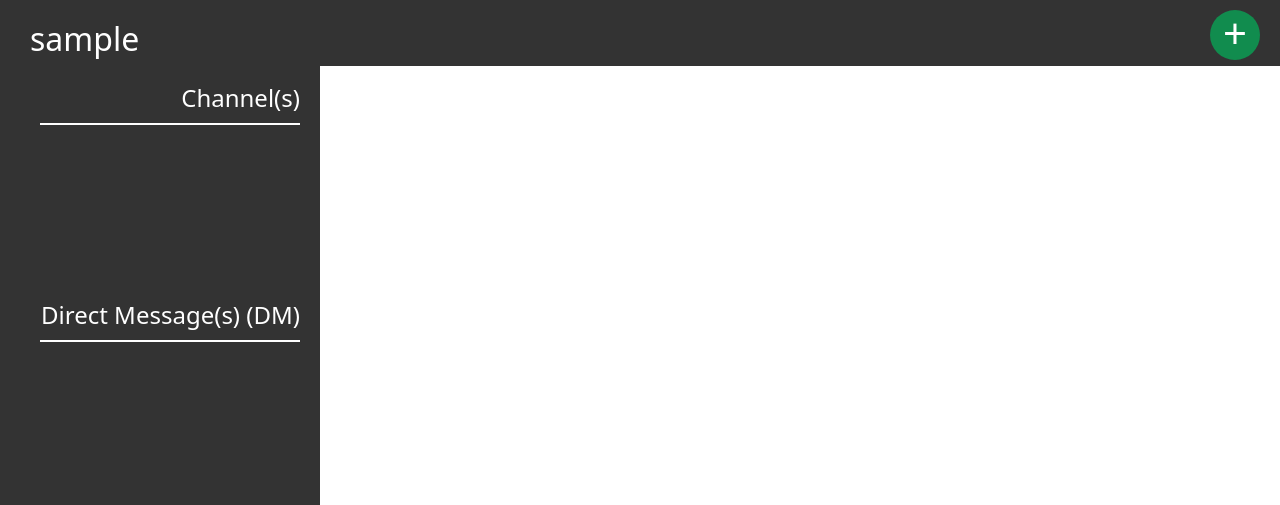
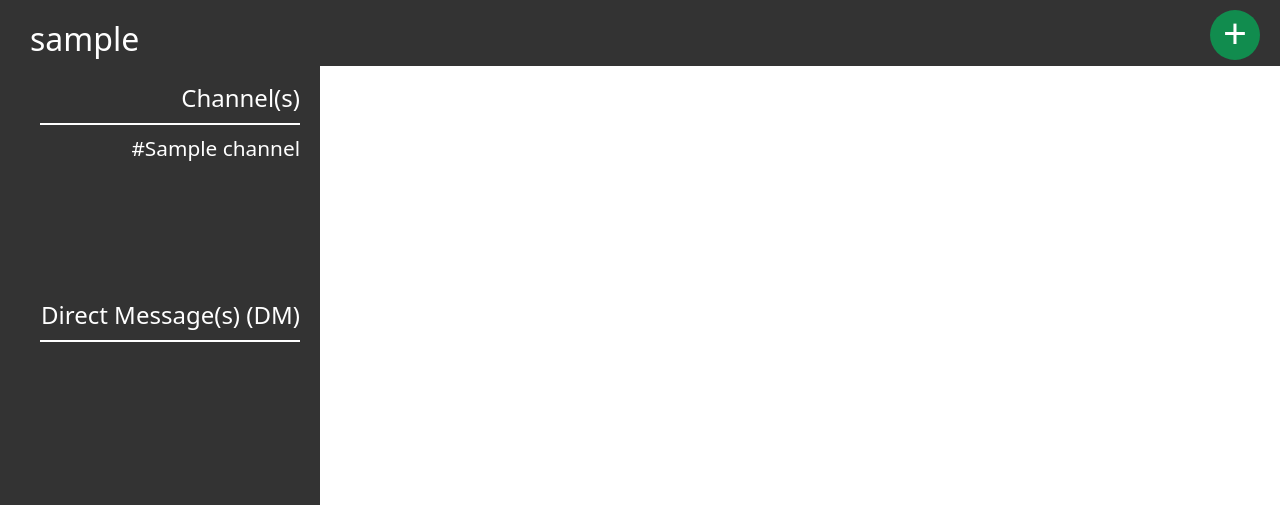
Before and after one commit to techemmy/Flask-Chat-Application, a Flask app: page /chat/ in a window 1280 px wide. Shown: the part 138-643 px from the top of the page. Run offline with Flask 2, Linux system fonts and the light colour scheme; the visitor is signed in with stand-in values (Sample User, id 1); tables that the repository leaves empty hold one stand-in row (values such as "Sample post"); one stand-in notice (Sample message) is shown; some libraries are stand-ins or nearby versions.

Commit message:
add new channel to db and get channel details

```diff
--- a/hook/routes/chat.py
+++ b/hook/routes/chat.py
@@ -1,21 +1,76 @@
-from flask import Blueprint, render_template
+from flask import Blueprint, render_template, session, request, jsonify
 from hook.routes.auth import login_required
-# from flask_socketio import emit, join_room, leave_room
+from flask_socketio import emit, join_room
 from .. import socketio
+from ..models import Channel, User
 
 chat = Blueprint('chat', __name__)
+
 
 @chat.route('/')
 @login_required
 def index():
     """ chat page if user is logged in """
-    return render_template('main/chat.html')
+    context = {
+    	'channels': Channel.query.all()
+    }
+    return render_template('main/chat.html', context=context)
 
+
+@chat.route('/add-channel', methods=['POST'])
+def add_new_channel():
+    channel_name = request.form.get('channel_name')
+    channel_name = channel_name.strip()
+    if channel_name:
+	    if not Channel.query.filter_by(channel_name=channel_name).all():
+		    new_channel = Channel(channel_name)
+		    new_channel.save()
+
+		    return jsonify({'channel_name': new_channel.channel_name, 'success': True,
+		                    'error': 'null'})
+	    else:
+	    	return jsonify({'success': False, 'error': 'Channel already exists!'})
+    else:
+        return jsonify({'success': False, 'error': 'Invalid input.'})
+
+
+# ============== SOCKETS CODES =================
 
 @socketio.on('connected', namespace='/chat')
 def connected(data):
-	print("""
-		connecting server-side...
-		""")
+	""" confirm connection of sockets """
+	print(data['data'])
 
-	print(data['data'])
+
+@socketio.on('getChannelDetails', namespace='/chat')
+def get_channel_details(data):
+	""" Check for existence of channels and get
+	    the details of the channels including the
+	    - channel's name
+	    - channel's messages   """
+	channel_name = data['name'][1:]  # excluding the '#' symbol
+	channel_id = data['id']
+
+	current_user = session.get('user').username # check for alignment of message in script
+	# confirm existence of channel
+	channel = Channel.query.get(channel_id)
+	# on existence get channel messages
+	if channel.channel_name == channel_name:
+		message_objects = channel.messages.all()
+		messages = []
+		for message in message_objects:
+			user = User.query.get_or_404(message.user_id,
+				                         description="User not found.")
+			time = message.timestamp
+			timestamp = ' ' + str(time.date()) + ' | ' + str(time.strftime('%H:%M'))
+			messages.append([user.username, timestamp,
+			                 message.message])
+	else:
+		emit('ChannelDoesNotExist', {'error': 'Channel does not exists'},
+			 broadcast=False)
+	# enter channel as a room
+	room = join_room(channel_name)
+	join_room(channel_name)
+	# return details to script
+	emit('channelMessagesDelivered', {"messages": messages,
+	     "user": current_user}, room=room)
--- a/hook/static/js/chat-script.js
+++ b/hook/static/js/chat-script.js
@@ -9,4 +9,133 @@ document.addEventListener('DOMContentLoaded', () => {
 		console.log("Connecting script...");
 		socket.emit('connected', {'data': 'I\'m connected!'});
 	});
+	document.querySelectorAll('.channel').forEach((channel) => {
+		channel.onclick = () => {
+			// Get channel name & id
+			const name = channel.innerHTML;
+			const id = channel.dataset.get;
+			localStorage.setItem('activeChannel', name);
+			localStorage.setItem('id', id)
+			socket.emit('getChannelDetails', {'name': name, 'id': id});
+		};
+	});
+
+	socket.on('channelMessagesDelivered', (data) => {
+		broadcastMessage(data);
+	});
+
+	socket.on('ChannelDoesNotExist', (data) => {
+		alert(data.error)
+	});
+
+
 });
+
+
+document.addEventListener('DOMContentLoaded', () => {
+    const addNew = document.querySelectorAll('.add-new').forEach((addNew) => {
+    	addNew.onclick = () => {
+    		document.querySelector('.modal-dialog .modal-title').innerHTML = `Add New ${addNew.dataset.type}`;
+    		$('#add-temp').modal('show');
+    	};
+    });
+
+ //    window.onload = () => {
+	// 	let channelName = localStorage.getItem('activeChannel');
+	// 	let channelId = localStorage.getItem('id')
+	// 	console.log(channelName);
+	// 	socket.emit('getChannelDetails', {'name': name, 'id': id});
+	// }
+
+	document.querySelector('#add-new-form').onsubmit = addNewChannel;
+});
+
+
+// =================== FUNCTIONS =============================== //
+
+
+function addNewChannel(){
+	// initialize AJAX request
+	const request = new XMLHttpRequest();
+	const channelName = document.querySelector('#add-new-field').value;
+	$('#add-temp').modal('hide');
+	document.querySelector('#add-new-field').value = '';
+	request.open('POST', '/chat/add-channel');
+
+	// callback function on completion of request
+	request.onload = () => {
+
+		// extract json data from response
+		const data = JSON.parse(request.responseText);
+
+		// add channel
+		if (data.success){
+			const channel_name = `${data.channel_name}`;
+			console.log(channel_name);
+		} else {
+			alert(data.error);
+		}
+	}
+
+	// add data to send with request
+	const data = new FormData();
+	data.append('channel_name', channelName)
+
+	// send request
+	request.send(data);
+	return false;
+};
+
+
+function broadcastMessage(data) {
+	 document.querySelector('.msg-gutter').innerHTML = '';
+	 document.querySelector('.active-channel').innerHTML = localStorage.getItem('activeChannel');
+	// loop to add message to the message gutter
+	for(i=0; i < data.messages.length; i++){
+		message = data.messages[i]
+
+		let msgContainer = document.createElement('div');
+		msgContainer.className = 'msg-container';
+  		if (data.user === message[0]){
+  			msgContainer.style.justifyContent = 'flex-end';
+  		};
+
+  		let msgInfo = document.createElement('div');
+  		msgInfo.className = 'msg-info';
+
+  		let msgPic = document.createElement('div');
+  		msgPic.className = 'msg-pic';
+
+  		let msgImg = document.createElement('img');
+  		msgImg.src = '../static/assets/msg-img.png';
+  		msgImg.alt = 'user-image';
+  		msgImg.className = 'msg-img';
+
+  		let msgCont = document.createElement('div');
+  		msgCont.className = 'msg-cont';
+
+  		let msgName = document.createElement('span');
+  		msgName.className = 'msg-name';
+  		msgName.innerHTML = `${message[0]}`;
+
+  		let msgTime = document.createElement('span');
+  		msgTime.className = 'msg-time';
+  		msgTime.innerHTML = `${message[1]}`;
+
+  		let msgMsg = document.createElement('p');
+  		msgMsg.className = 'msg-msg';
+  		msgMsg.innerHTML = `${message[2]}`;
+
+  		msgPic.append(msgImg);
+  		msgCont.append(msgName);
+  		msgCont.append(msgTime);
+  		msgCont.append(msgMsg);
+
+  		msgInfo.append(msgPic);
+  		msgInfo.append(msgCont);
+  		msgContainer.append(msgInfo);
+
+
+  		document.querySelector('.msg-gutter').append(msgContainer);
+	}
+};
--- a/hook/templates/main/chat.html
+++ b/hook/templates/main/chat.html
@@ -18,11 +18,11 @@
                     <ul class="menu__list">
                         <li>
                             <span class="icon"></span>
-                            Channel
+                            <a class="add-new" data-type="channel">Channel</a>
                         </li>
                         <li>
                             <span class="icon"></span>
-                            Direct Message(DM)
+                            <a class="add-new" data-type="DM">Direct Message(DM)</a>
                         </li>
                     </ul>
                 </div>
@@ -36,7 +36,9 @@
             <h4 title="Channels" class="heads">Channel(s)</h4>
             <ul class="channels-list">
                 <!-- LIST OF CHANNELS -->
-                <li class="channel"></li>
+                {% for channel in context["channels"] %}
+                <li class="channel" data-get={{channel.id}}>#{{ channel.channel_name }}</li>
+                {% endfor %}
             </ul>
             <h4 title="Direct Messages" class="heads">Direct Message(s) (DM)</h4>
             <ul class="dm-list">
```
Also changed, not shown: other parts of hook/templates/main/chat.html (+37 -3 lines).
